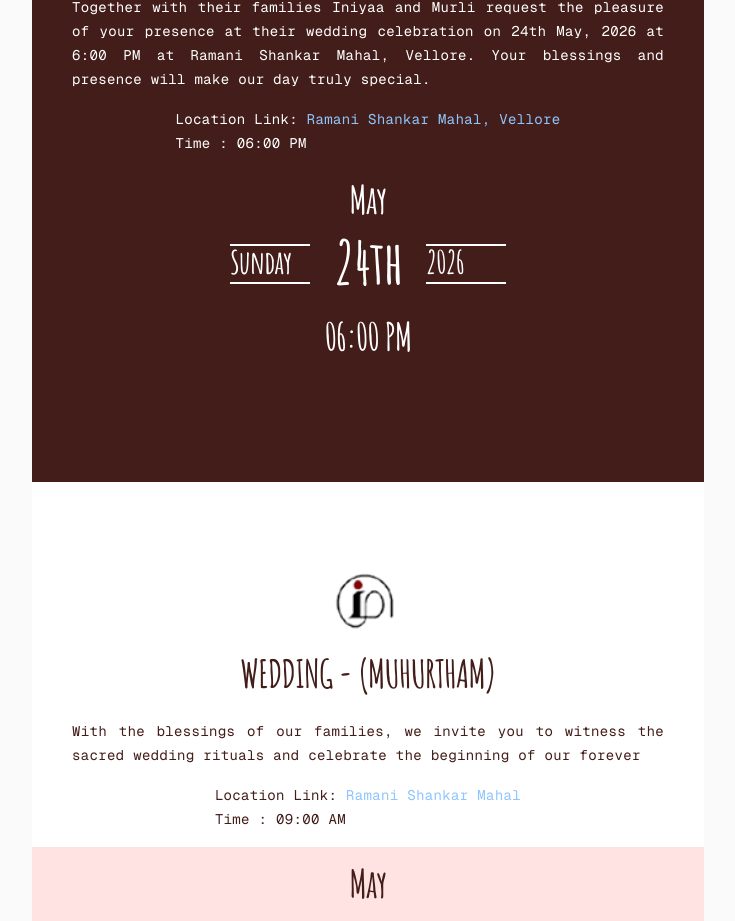
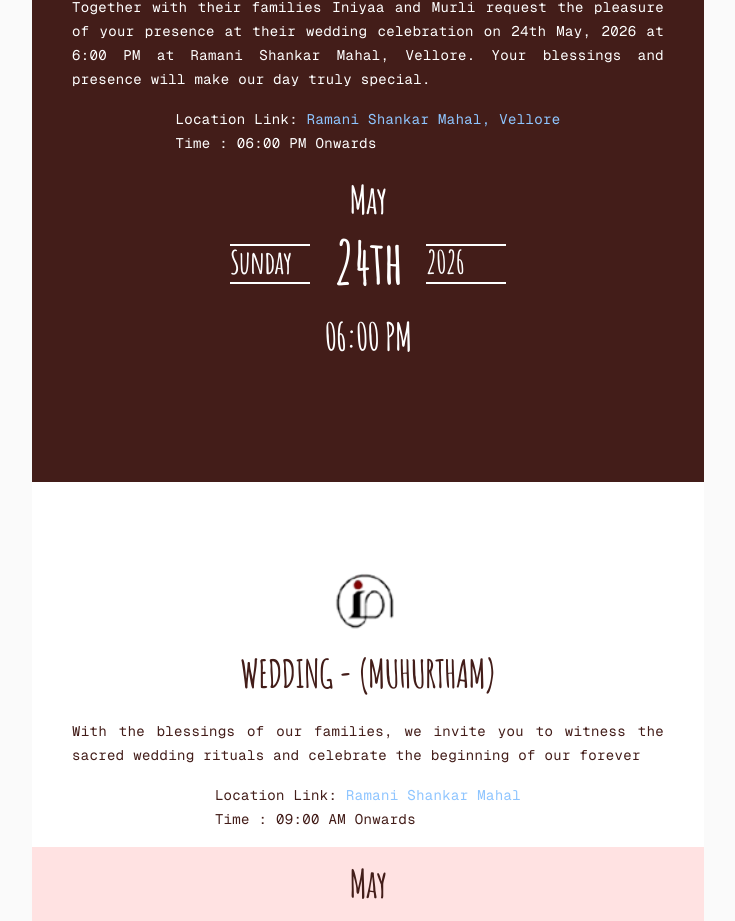
Before and after one commit to Murli1994/IniyaaMuraliWedding, a Next.js app: page / in a window 1280 px wide. Shown: the part 1118-2039 px from the top of the page, without its empty margins (272-1007 px from the left). Built offline with nearby package versions, Linux system fonts and the light colour scheme.

Commit message:
update timings

```diff
--- a/app/page.js
+++ b/app/page.js
@@ -72,7 +72,7 @@ export default function Home() {
               </Link>
               <li>
                 <p className=" text-white font-mono text-justify">
-                  Time : 06:00 PM
+                  Time : 06:00 PM Onwards
                 </p>
               </li>
             </ul>
@@ -128,7 +128,7 @@ export default function Home() {
               </Link>
               <li>
                 <p className=" text-[#431D19] font-mono text-justify">
-                  Time : 09:00 AM
+                  Time : 09:00 AM Onwards
                 </p>
               </li>
             </ul>
```
